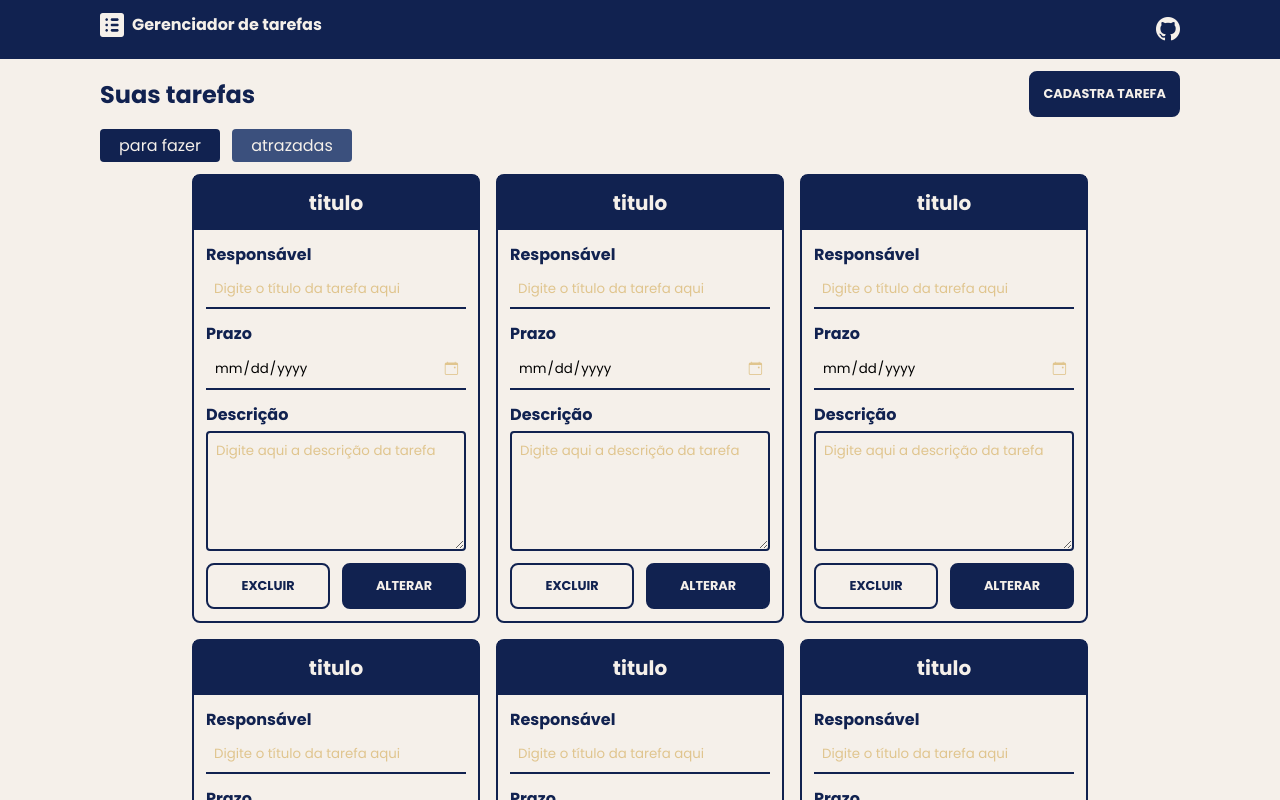
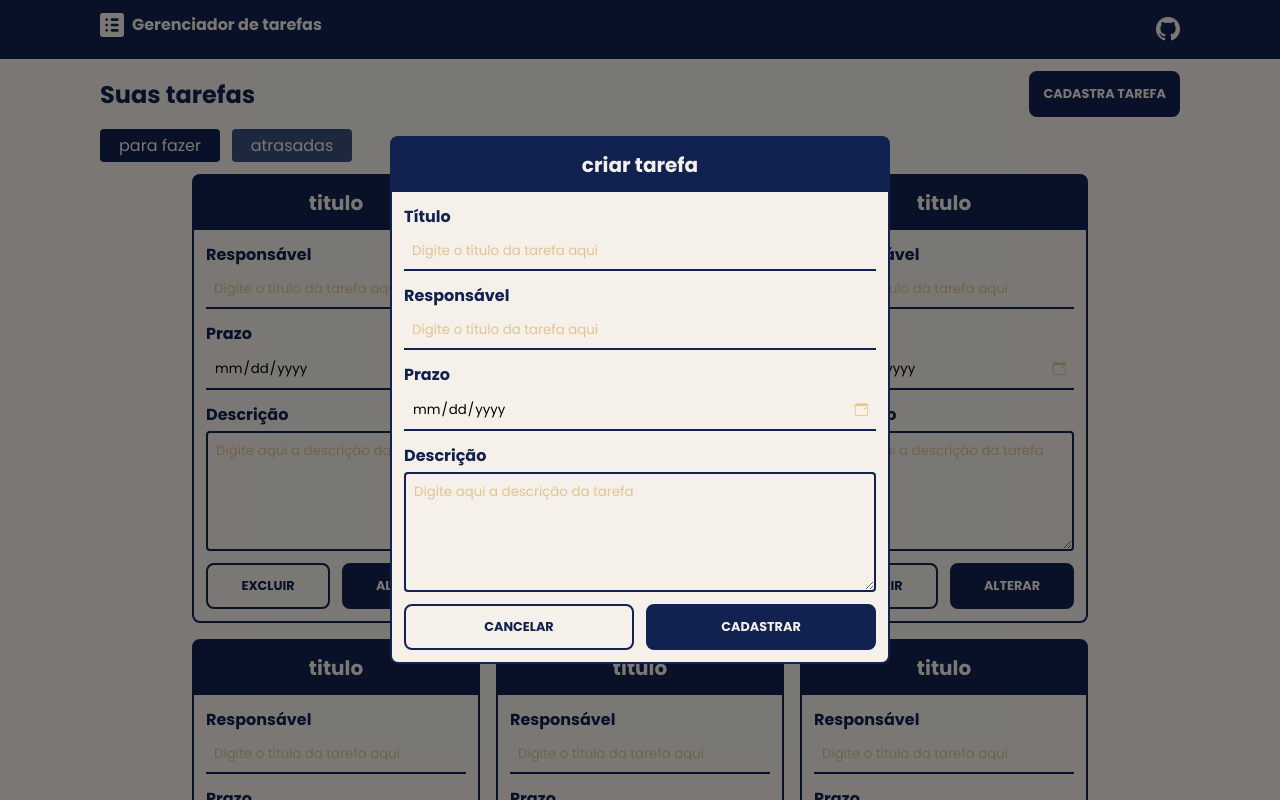
Before and after one commit to Elociny/to-do-list, a React (Vite) app: page / in a window 1280 px wide. Both pictures are taken after a click on the button "CADASTRA TAREFA". Shown: the top 800 px of the page. Built offline with nearby package versions, Linux system fonts and the light colour scheme.

Commit message:
Funcionalidade de modais pronta

```diff
--- a/src/components/Button/Button.tsx
+++ b/src/components/Button/Button.tsx
@@ -5,12 +5,16 @@ type Color = "azul" | "transparente"
 interface ButtonProps {
     text: string
     color: Color
+    onClick?: () => void
 }
 
-export function Button({ color, text }: ButtonProps) {
-    return(
-        <button className={`row ${style.button} ${style[color]}`}>
-            { text }
+export function Button({ color, text, onClick }: ButtonProps) {
+    return (
+        <button
+            className={`row ${style.button} ${style[color]}`}
+            onClick={ onClick }
+        >
+            {text}
         </button>
     )
 }
--- a/src/components/Modals/Create.tsx
+++ b/src/components/Modals/Create.tsx
@@ -6,23 +6,26 @@ import style from "./Modals.module.css"
 
 interface CreateProps {
     title: string
+    onClose: () => void
 }
 
-export function Create({ title }: CreateProps) {
+export function Create({ title, onClose }: CreateProps) {
     return (
-        <div className={`${style.modal}`}>
+        <div className={`${style.background}`} onClick={onClose}>
+            <div className={`${style.modal}`} onClick={(e) => e.stopPropagation()}>
                 <div className={`${style.title}`}>
                     <h2>{title}</h2>
                 </div>
                 <div className={`${style.main}`}>
                     <Text id="title" label="Título" />
                     <Text id="person" label="Responsável" />
-                <Date id="date" label="Prazo" state={{ text: "atrasado", type: "atrasado" }} />
+                    <Date id="date" label="Prazo" />
                     <TextArea id="description" label="Descrição" />
 
                     <div className={`row ${style.buttons}`}>
-                    <Button color="transparente" text="cancelar" />
+                        <Button color="transparente" text="cancelar" onClick={onClose} />
                         <Button color="azul" text="cadastrar" />
+                    </div>
                 </div>
             </div>
         </div>
--- a/src/components/Modals/Delete.tsx
+++ b/src/components/Modals/Delete.tsx
@@ -4,21 +4,24 @@ import { Button } from "../Button/Button";
 
 type DeleteProps = {
     children: ReactNode;
+    onClose?: () => void
 };
 
- export function Delete({ children }: DeleteProps) {
-    return(
-        <div className={`${style.modal}`}>
+export function Delete({ children, onClose }: DeleteProps) {
+    return (
+        <div className={`${style.background}`} onClick={onClose}>
+            <div className={`${style.modal}`} onClick={(e) => e.stopPropagation()}>
                 <div className={`${style.title}`}>
                     <h2>Excluir tarefa</h2>
                 </div>
 
                 <div className={`${style.main}`}>
-                { children }
+                    {children}
 
                     <div className={`row ${style.buttons}`}>
-                    <Button color="transparente" text="cancelar" />
+                        <Button color="transparente" text="cancelar" onClick={onClose} />
                         <Button color="azul" text="excluir" />
+                    </div>
                 </div>
             </div>
         </div>
--- a/src/components/Modals/Modals.module.css
+++ b/src/components/Modals/Modals.module.css
@@ -1,3 +1,18 @@
+.background {
+    width: 100vw;
+    height: 100vh;
+    background-color: rgba(0, 0, 0, 0.5);
+    position: fixed;
+    top: 0;
+    left: 0;
+
+    display: flex;
+    justify-content: center;
+    align-items: center;
+
+    z-index: 1000;
+}
+
 .modal {
     border: 2px solid var(--azul-escuro);
     border-radius: .5rem;
--- a/src/components/Modals/Update.tsx
+++ b/src/components/Modals/Update.tsx
@@ -1,9 +1,15 @@
  import style from "./Modals.module.css"
 
- export function Update () {
+ interface UpdateProps {
+    onClose?: () => void
+ }
+
+ export function Update ({ onClose }: UpdateProps) {
     return(
-        <div className={`${style.modal}`}>
+        <div className={`${style.background}`} onClick={onClose}>
+            <div className={`${style.modal}`} onClick={(e) => e.stopPropagation()}>
 
+            </div>
         </div>
     )
  }
--- a/src/components/Task/Task.tsx
+++ b/src/components/Task/Task.tsx
@@ -1,18 +1,27 @@
+import { useState } from "react"
 import { Button } from "../Button/Button"
 import { Date } from "../Inputs/Date"
 import { Text } from "../Inputs/Text"
 import { TextArea } from "../Inputs/TextArea"
+import { Update } from "../Modals/Update"
+
 import style from "./Task.module.css"
+import { Delete } from "../Modals/Delete"
 
 interface TaskProps {
     title: string
+    onClose?: () => void
 }
 
-export function Task({ title }: TaskProps) {
-    return(
-        <div className={`${style.task}`}>
+export function Task({ title, onClose }: TaskProps) {
+    const [showDeleteModal, setShowDeleteModal] = useState(false)
+    const [showUpdateModal, setshowUpdateModal] = useState(false)
+
+    return (
+        <div className={`${style.background}`} onClick={onClose}>
+            <div className={`${style.task}`} onClick={(e) => e.stopPropagation()}>
                 <div className={`${style.title}`}>
-                <h2>{ title }</h2>
+                    <h2>{title}</h2>
                 </div>
 
                 <div className={`${style.main}`}>
@@ -21,10 +30,21 @@ export function Task({ title }: TaskProps) {
                     <TextArea id="description" label="Descrição" />
 
                     <div className={`row ${style.buttons}`}>
-                    <Button text="excluir" color="transparente"/>
-                    <Button text="alterar" color="azul"/>
+                        <Button text="excluir" color="transparente" onClick={() => setShowDeleteModal(true)} />
+                        <Button text="alterar" color="azul" onClick={() => setshowUpdateModal(true)} />
                     </div>
                 </div>
             </div>
+
+            {showUpdateModal && (
+                <Update onClose={() => setshowUpdateModal(false)} />
+            )}
+
+            {showDeleteModal && (
+                <Delete onClose={() => setShowDeleteModal(false)}>
+                    <p>A tarefa Título da tarefa será excluida permanentemente. Tem certeza que deseja exclui-lá?</p>
+                </Delete>
+            )}
+        </div>
     )
 }
--- a/src/pages/Home/Home.tsx
+++ b/src/pages/Home/Home.tsx
@@ -1,24 +1,32 @@
+import { useState } from "react";
 import { Button } from "../../components/Button/Button";
 import { Layout } from "../../components/Layout/Layout";
+import { Create } from "../../components/Modals/Create";
 import { Nav } from "../../components/Nav/Nav";
 import { Task } from "../../components/Task/Task";
 
 import style from "./Home.module.css"
 
 export function Home() {
+    const [showModal, setShowModal] = useState(false)
+
     return (
         <Layout>
             <div className={`row ${style.title}`}>
                 <h2>Suas tarefas</h2>
 
                 <div className="">
-                    <Button text="cadastra tarefa" color="azul" />
+                    <Button
+                        text="cadastra tarefa"
+                        color="azul"
+                        onClick={() => setShowModal(true)}
+                    />
                 </div>
             </div>
 
             <div className={`row ${style.nav}`}>
                 <Nav text="para fazer" color="azul-escuro" />
-                <Nav text="atrazadas" color="azul" />
+                <Nav text="atrasadas" color="azul" />
             </div>
 
             <div className={`${style.grid}`}>
@@ -29,6 +37,15 @@ export function Home() {
                 <Task title="titulo" />
                 <Task title="titulo" />
             </div>
+
+            {showModal && (
+                <Create
+                    title="criar tarefa"
+                    onClose={() => setShowModal(false)}
+                />
+
+            )}
+
         </Layout>
     )
 }
```
Lines whose indentation alone changed are shown as unchanged.
